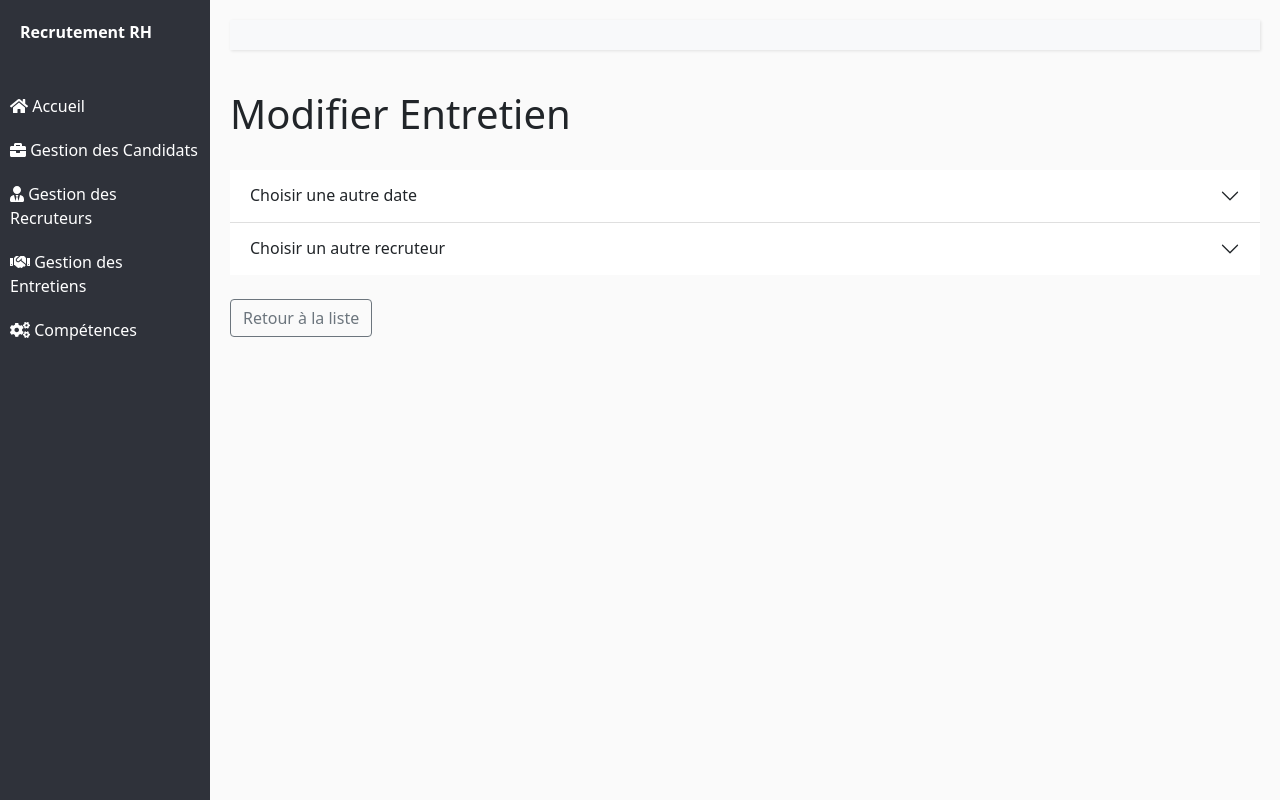
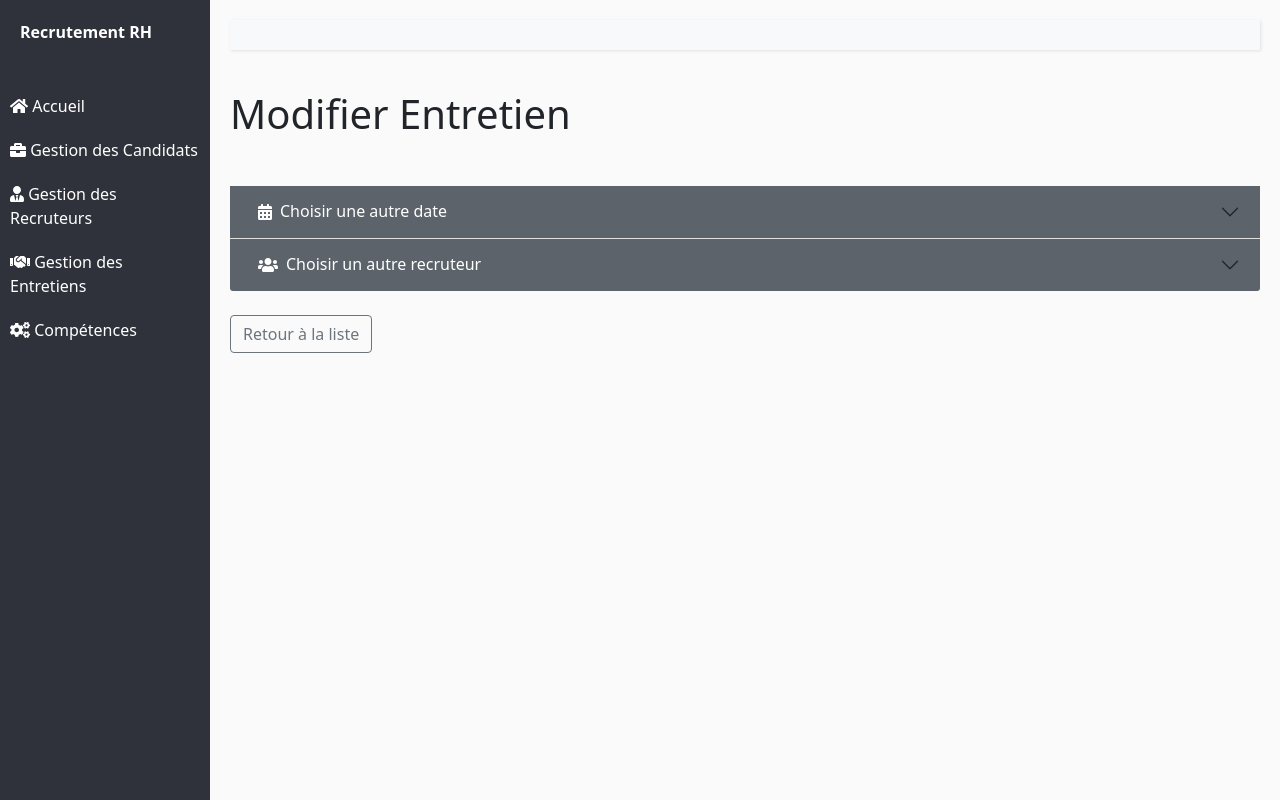
Before and after one commit to AsmaaZd/gestionRH, a Symfony app: template templates/entretien/edit.html.twig in a window 1280 px wide. Run offline with Twig, Linux system fonts and the light colour scheme; the template is opened without the code that fills it, so the values that code supplies are empty; some libraries are stand-ins or nearby versions.

Commit message:
accordion update

```diff
--- a/public/css/style4.css
+++ b/public/css/style4.css
@@ -268,3 +268,21 @@ a.article:hover {
 }
 
 .no-click {pointer-events: none;}
+
+/* Accordion restyle */
+.accordion .accordion-item .accordion-button{
+    text-decoration: none;
+    box-shadow: none;
+    color: white;
+
+}
+
+
+.accordion .accordion-item .accordion-header .accordion-button{
+    background-color: #5C636A;
+    color: white;
+}
+
+.accordion .accordion-item .accordion-button::after{
+    /* width: 0px; */
+}
--- a/templates/entretien/edit.html.twig
+++ b/templates/entretien/edit.html.twig
@@ -6,12 +6,12 @@
     <h1>Modifier Entretien</h1>
 
     {# {{ include('entretien/_form.html.twig', {'button_label': 'Enregistrer'}) }} #}
-    <br>
-<div class="accordion accordion-flush" id="accordionFlushExample">
+
+<div class="accordion accordion-flush mt-5" id="accordionFlushExample">
   <div class="accordion-item">
     <h2 class="accordion-header" id="flush-headingOne">
       <button class="accordion-button collapsed" type="button" data-bs-toggle="collapse" data-bs-target="#flush-collapseOne" aria-expanded="false" aria-controls="flush-collapseOne">
-        Choisir une autre date
+        <i class="fas fa-calendar-alt mx-2"></i>  Choisir une autre date
       </button>
     </h2>
     <div id="flush-collapseOne" class="accordion-collapse collapse" aria-labelledby="flush-headingOne" data-bs-parent="#accordionFlushExample">
@@ -51,7 +51,7 @@
   <div class="accordion-item">
     <h2 class="accordion-header" id="flush-headingTwo">
       <button class="accordion-button collapsed" type="button" data-bs-toggle="collapse" data-bs-target="#flush-collapseTwo" aria-expanded="false" aria-controls="flush-collapseTwo">
-        Choisir un autre recruteur
+        <i class="fas fa-users mx-2"></i> Choisir un autre recruteur
       </button>
     </h2>
     <div id="flush-collapseTwo" class="accordion-collapse collapse" aria-labelledby="flush-headingTwo" data-bs-parent="#accordionFlushExample">
```
